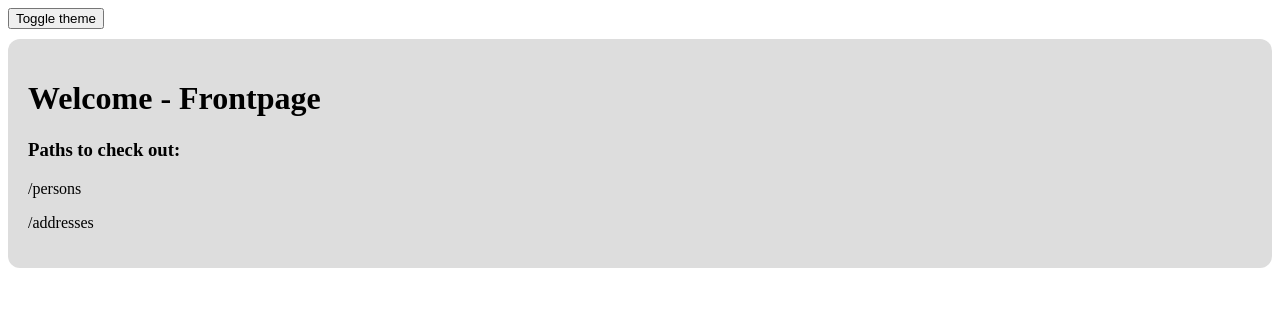
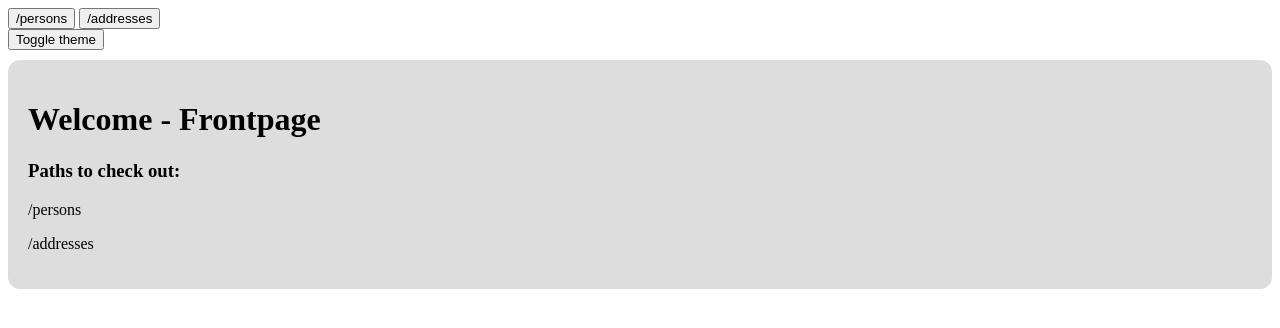
Before and after one commit to OwaisAD/graphql-demo, a React (Vite) app in the folder client/: page / in a window 1280 px wide. Shown: the top 328 px of the page. Built offline with nearby package versions, Linux system fonts and the light colour scheme.

Commit message:
added nav

```diff
--- a/client/src/App.tsx
+++ b/client/src/App.tsx
@@ -6,6 +6,7 @@ import Home from "./pages/Home";
 import Persons from "./pages/Persons";
 import Addresses from "./pages/Addresses";
 import ThemeContextProvider from "./contexts/ThemeContext";
+import Header from "./pages/components/Header";
 
 const errorLink = onError(({ graphQLErrors, networkError }) => {
   if (graphQLErrors) {
@@ -24,6 +25,7 @@ const client = new ApolloClient({
 function App() {
   return (
     <ApolloProvider client={client}>
+      <Header />
       <ThemeContextProvider>
         <Routes>
           <Route path="/" element={<Home />} />
--- a/client/src/pages/Home.tsx
+++ b/client/src/pages/Home.tsx
@@ -1,5 +1,6 @@
 import React, { useContext } from "react";
 import { ThemeContext } from "../contexts/ThemeContext";
+
 
 const Home = () => {
   const { isLight, light, dark } = useContext(ThemeContext);
--- /dev/null
+++ b/client/src/pages/components/Header.tsx
@@ -0,0 +1,14 @@
+import React from "react";
+import { useNavigate } from "react-router-dom";
+
+const Header = () => {
+  const navigate = useNavigate();
+  return (
+    <div style={{ display: "flex", gap: "4px" }}>
+      <button onClick={() => navigate("/persons")}>/persons</button>
+      <button onClick={() => navigate("/addresses")}>/addresses</button>
+    </div>
+  );
+};
+
+export default Header;
```
